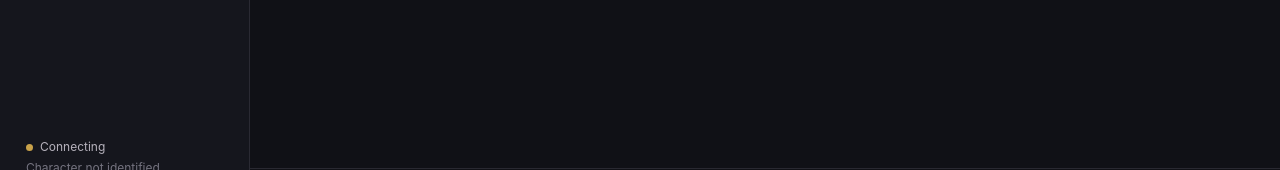
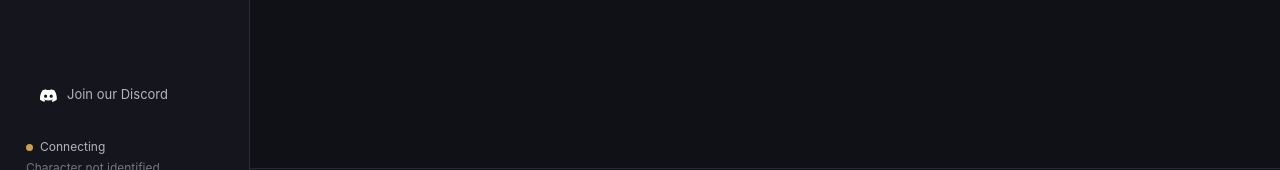
Before and after one commit to brainboxdotcc/ssod-app, a React (Vite) app: page / in a window 1280 px wide. Shown: the part 581-751 px from the top of the page. Built offline with nearby package versions, Linux system fonts and the light colour scheme; no server answers.

Commit message:
add join discord link in drawer

```diff
--- a/src/App.tsx
+++ b/src/App.tsx
@@ -266,6 +266,9 @@ export function App() {
 					<FileText size={17} /> Terms of Service
 				</button>
 				<div className="sidebar-bottom">
+					<a className="nav-item discord-link" href="https://discord.gg/brainbox" target="_blank" rel="noopener noreferrer">
+						<img src="/discord.svg" alt="" width={17} height={17} /> Join our Discord
+					</a>
 					<div className={`online-dot ${connectionStatus === 'Connected' ? '' : 'offline'}`} />
 					{connectionStatus}
 					<br />
--- a/src/style.css
+++ b/src/style.css
@@ -1056,3 +1056,16 @@ h3.discord-heading {
 	object-fit: contain;
 	margin: 8px 0;
 }
+
+.discord-link {
+    display: flex;
+    align-items: center;
+    gap: 10px;
+    color: inherit;
+    text-decoration: none;
+    margin-bottom: 16px;
+}
+
+.discord-link:hover {
+    text-decoration: none;
+}
```
Also changed, not shown: public/discord.svg (added).
